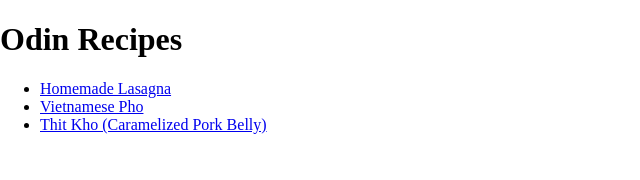
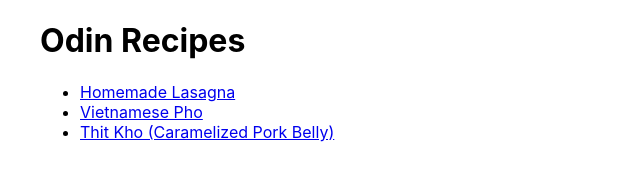
Before and after one commit to khoaly-banhmi/recipewebsite, a plain HTML site: page index.html in a window 1280 px wide. Shown: the whole page, without its empty margins (0-640 px from the left). Drawn offline with Linux system fonts and the light colour scheme.

Commit message:
Add Inter fonts and Change Max Width

```diff
--- a/index.html
+++ b/index.html
@@ -3,7 +3,8 @@
 <head>
     <meta charset="UTF-8">
     <meta name="viewport" content="width=device-width, initial-scale=1.0">
-    <link rel="stylesheet" href="style.css"e>
+    <link rel="stylesheet" href="./style.css">
+    <linl rel="stylesheet" href="https://fonts.googleapis.com/css?family=Inter"></linl>
     <title>Odin Recipes</title>
 </head>
 <body>
--- a/style.css
+++ b/style.css
@@ -1,4 +1,5 @@
 body {
-    max-width: 1980px;
+    max-width: 1200px;
     margin: 0 auto;
+    font-family: "Inter" ,Arial, Helvetica, sans-serif;
 }
```
